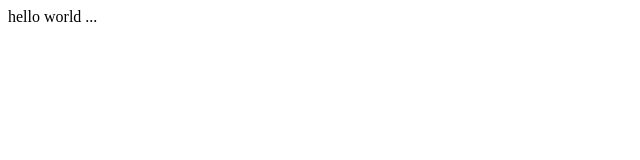
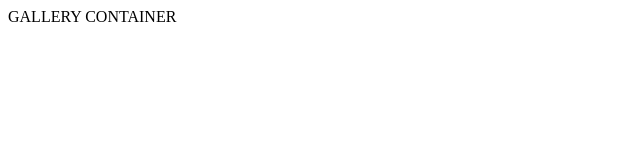
Before and after one commit to tdolpz/git_uebung, a plain HTML site: page index.html in a window 1280 px wide. Shown: the whole page, without its empty margins (0-640 px from the left). Drawn offline with Linux system fonts and the light colour scheme.

Commit message:
add gallery

```diff
--- a/index.html
+++ b/index.html
@@ -6,6 +6,6 @@
     <title>Document</title>
   </head>
   <body>
-    hello world ...
+    <div class="gallery">GALLERY CONTAINER</div>
   </body>
 </html>
```
